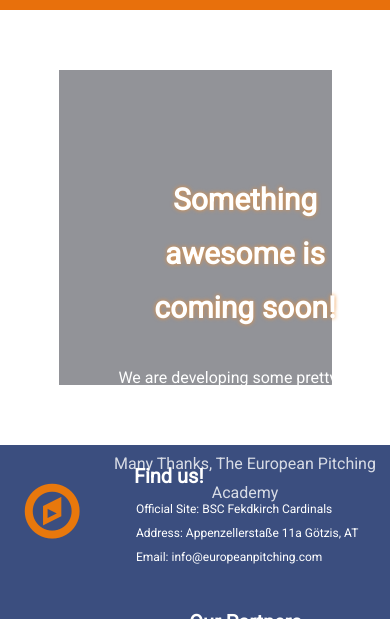
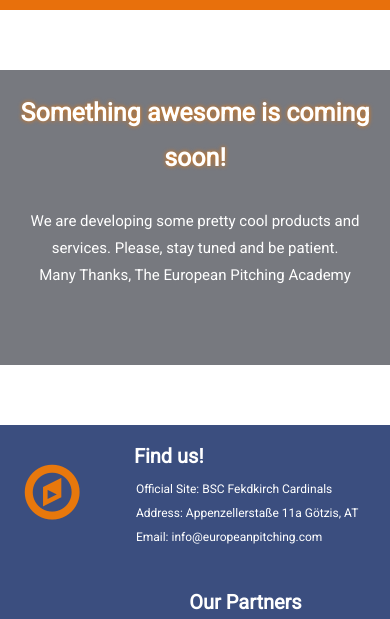
Before and after one commit to dhall2211/Euro-Pitching-Academy, a website: page views/shop.html in a window 390 px wide. Shown: the part 150-769 px from the top of the page. Drawn offline with Linux system fonts and the light colour scheme.

Commit message:
trying out vh and vw

```diff
--- a/sass/responsive.scss
+++ b/sass/responsive.scss
@@ -326,5 +326,15 @@
     .p-footer1 p, .p-footer1 ul{
         font-size:12px;
     }
+    .orangeblocktext{
+        font-size: 25px;
+
+    }
+    .shoptext p{
+        font-size: 15px;
+    }
+    .colorbox{
+        width:100%;
+    }
 
 }
--- a/sass/shop.scss
+++ b/sass/shop.scss
@@ -1,12 +1,3 @@
-
-
-.ballback {
-  background-image: url("../images/background baseball_Fotor.jpg");
-  background-repeat: no-repeat;
-  background-position: center;
-  background-attachment: fixed;
-  background-size: cover;
-}
 
 
 .shopmaincon{
@@ -22,9 +13,8 @@
   flex-direction: column;
   justify-content: center;
   background-color:#77797f;
-  opacity:0.8;
-  height: 315px;
-  width:70%;
+  height: 35vh;
+  width:70vh;
   color:white;
   margin:60px;
 
@@ -35,11 +25,10 @@
 .shoptext{
   width:100%;
   text-align: center;
-  height: 150px;
+  height: 150vh;
   line-height: 1.8;
   display: flex;
   flex-direction: column;
-  margin: 50px;
   color:white;
 
 
```
Also changed, not shown: css/bob.css.
